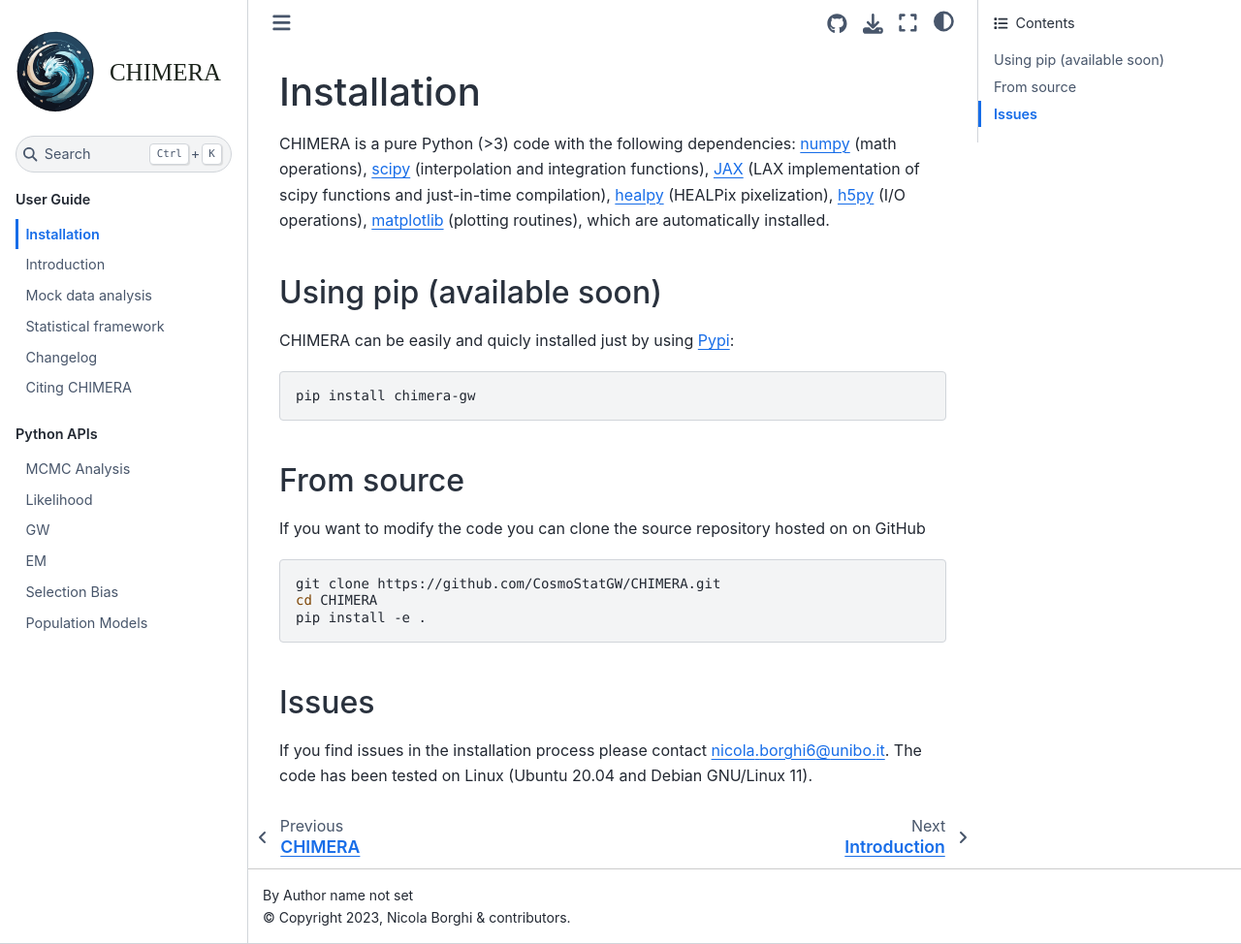
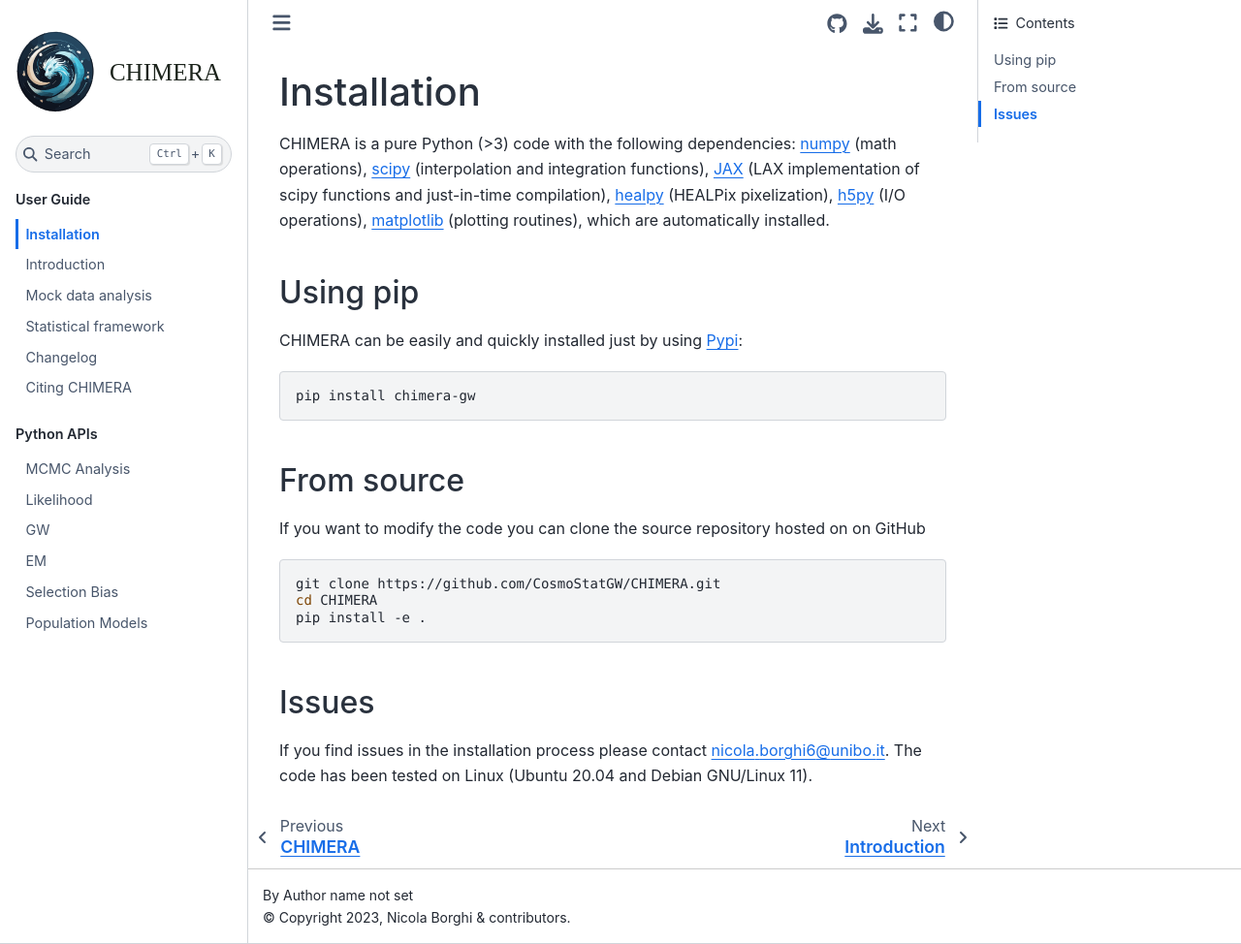
Before and after one commit to CosmoStatGW/CHIMERA, a Sphinx documentation site: the page built from docs/user_guide/installation.rst, in a window 1280 px wide and 974 px high. Shown: the whole window at 97% size. Built offline with Sphinx 7.4.7 and the Sphinx Book theme 1.1.4, drawn with Linux system fonts in a browser that asks for light colours; pages that are not in the unit, such as notebooks, are missing from menus.

Commit message:
Update installation instructions and dependencies

```diff
--- a/docs/requirements.txt
+++ b/docs/requirements.txt
@@ -6,4 +6,5 @@ numpy
 scipy
 h5py
 healpy
+sklearn
 jax[cpu]
--- a/docs/user_guide/installation.rst
+++ b/docs/user_guide/installation.rst
@@ -6,9 +6,9 @@ CHIMERA is a pure Python (>3) code with the following dependencies: `numpy <http
 
 
 
-Using pip (available soon)
---------------------------
-CHIMERA can be easily and quicly installed just by using `Pypi <https://pypi.org/project/pylick>`_:
+Using pip
+---------
+CHIMERA can be easily and quickly installed just by using `Pypi <https://pypi.org/project/pylick>`_:
 
 .. code-block:: bash
 
--- a/pyproject.toml
+++ b/pyproject.toml
@@ -1,6 +1,6 @@
 [tool.poetry]
 name = "chimera-gw"
-version = "1.0.1"
+version = "1.0.2"
 description = "Combined Hierarchical Inference Model for Electromagnetic and gRavitational-wave Analysis"
 authors = ["Nicola Borghi <nicola.borghi6@unibo.it>"]
 license = "MIT"
@@ -24,7 +24,7 @@ healpy = "^1.14"
 schwimmbad = "^0.3.2"
 matplotlib = "^3.4"
 jax = {extras = ["cpu"], version = "*"}
-
+sklearn = "^0.24"
 
 # Optional for docs
 sphinx = { version = "5.3.0", optional = true }
```
